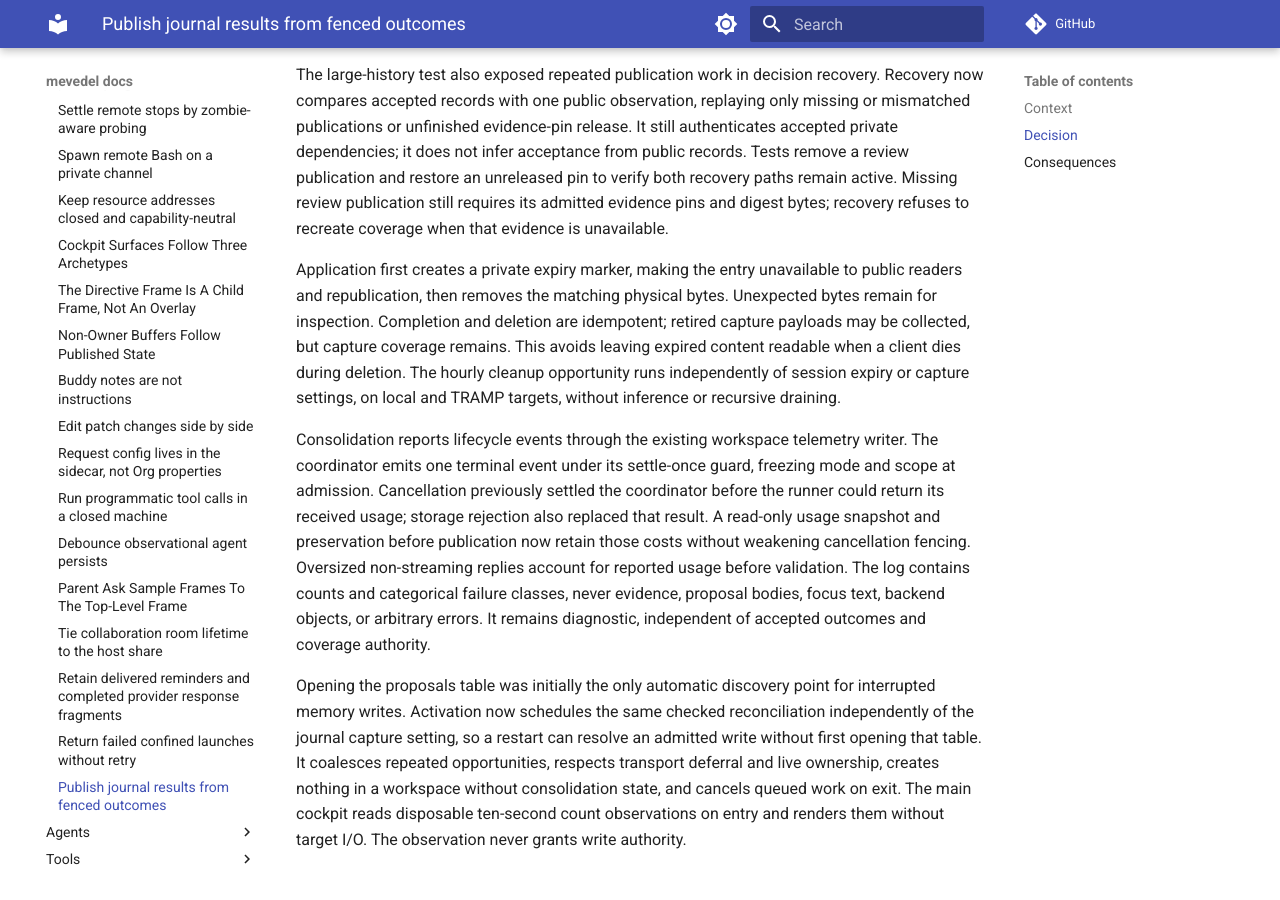
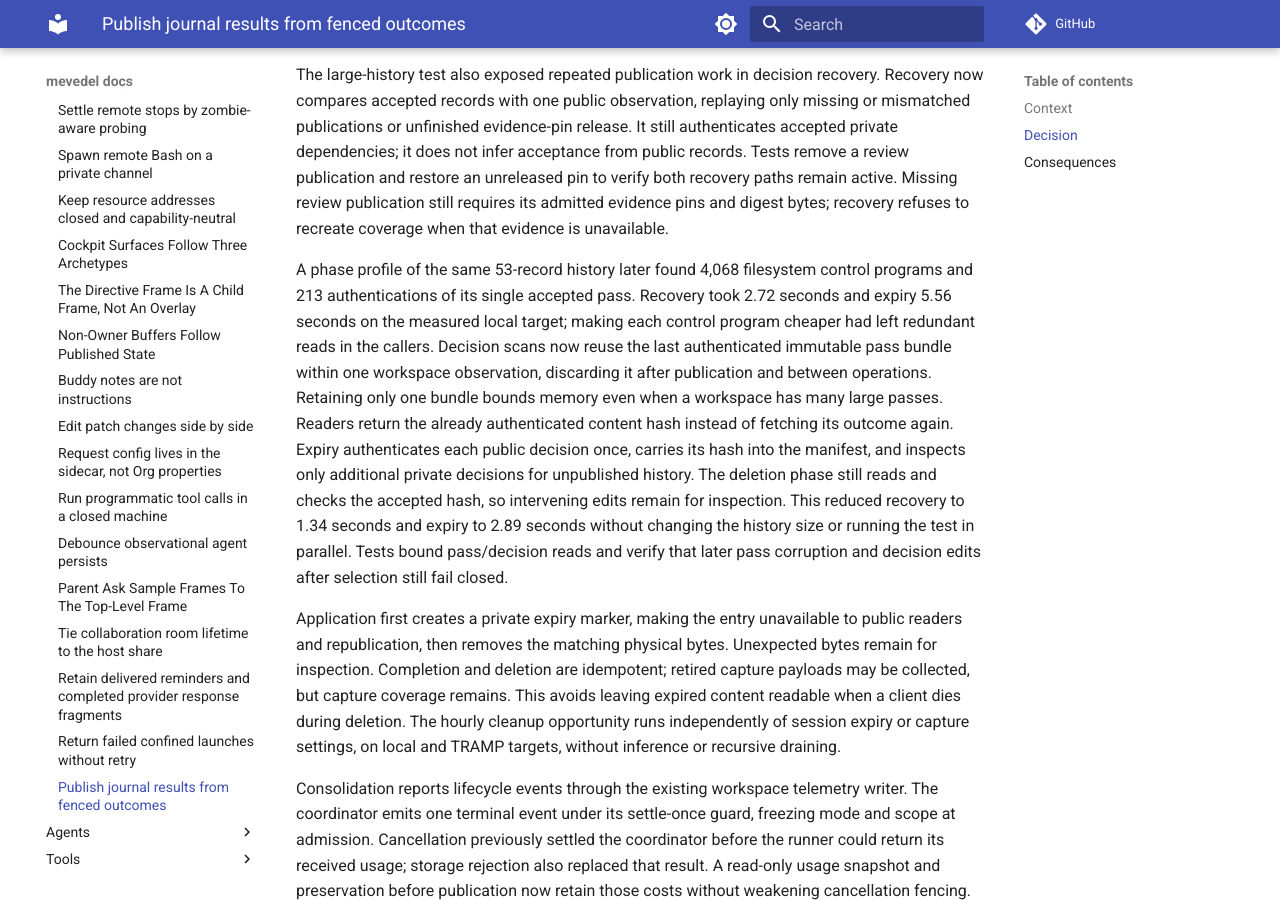
Before and after one commit to FrauH0lle/mevedel, an MkDocs documentation site: the page built from docs/adr/0117-publish-journal-results-from-fenced-outcomes.md, in a window 1280 px wide and 900 px high, scrolled down 9542 px. Built offline with MkDocs 1.6.1 and Material for MkDocs 9.7.7, drawn with Linux system fonts in a browser that asks for light colours; comment, search, counter and statistics services are not loaded.

Commit message:
perf(memory): Reuse authenticated evidence within history scans

```diff
--- a/docs/adr/0117-publish-journal-results-from-fenced-outcomes.md
+++ b/docs/adr/0117-publish-journal-results-from-fenced-outcomes.md
@@ -445,6 +445,22 @@ restore an unreleased pin to verify both recovery paths remain active. Missing
 review publication still requires its admitted evidence pins and digest bytes;
 recovery refuses to recreate coverage when that evidence is unavailable.
 
+A phase profile of the same 53-record history later found 4,068 filesystem
+control programs and 213 authentications of its single accepted pass. Recovery
+took 2.72 seconds and expiry 5.56 seconds on the measured local target; making
+each control program cheaper had left redundant reads in the callers. Decision
+scans now reuse the last authenticated immutable pass bundle within one workspace
+observation, discarding it after publication and between operations. Retaining
+only one bundle bounds memory even when a workspace has many large passes. Readers
+return the already authenticated content hash instead of fetching its outcome
+again. Expiry authenticates each public decision once, carries its hash into the
+manifest, and inspects only additional private decisions for unpublished history.
+The deletion phase still reads and checks the accepted hash, so intervening edits
+remain for inspection. This reduced recovery to 1.34 seconds and expiry to 2.89
+seconds without changing the history size or running the test in parallel. Tests
+bound pass/decision reads and verify that later pass corruption and decision
+edits after selection still fail closed.
+
 Application first creates a private expiry marker, making the entry unavailable
 to public readers and republication, then removes the matching physical bytes.
 Unexpected bytes remain for inspection. Completion and deletion are idempotent;
```
Also changed, not shown: 4 other files.
